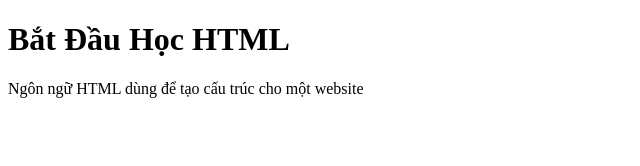
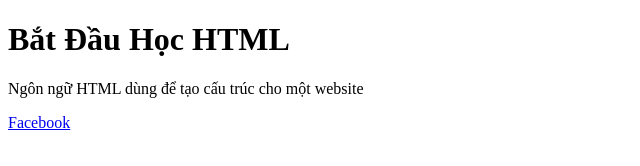
Before and after one commit to nuhoangcodon99/Website-Cua-Ngoc, a plain HTML site: page index.html in a window 1280 px wide. Shown: the full height of the page, 0-640 px from the left. Drawn offline with Linux system fonts and the light colour scheme.

Commit message:
Update index.html

```diff
--- a/index.html
+++ b/index.html
@@ -6,5 +6,7 @@
 <body>
 <h1>Bắt Đầu Học HTML</h1>
 <p>Ngôn ngữ HTML dùng để tạo cấu trúc cho một website</p>
-</body>
+
+  <a href= " https://www.facebook.com/bengokyeuanh.99 " > Facebook </a>
+  </body>
 </html>
```
